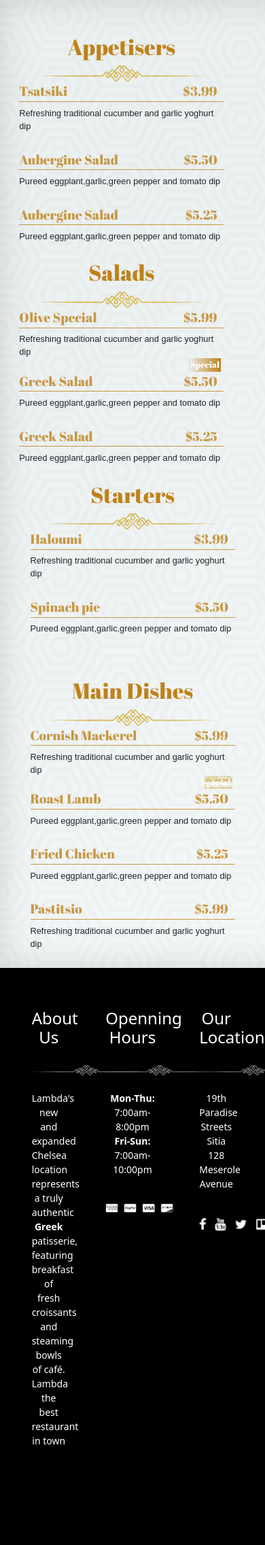
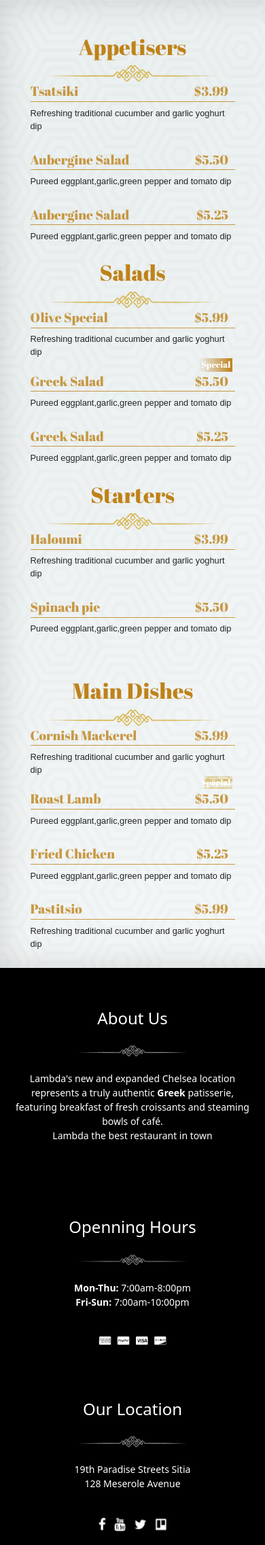
Before and after one commit to Realise-Formation-Digital/22.04-Project-Restaurant, a PHP site: page / in a window 390 px wide; the page is wider, and only the part inside the window is pictured. Shown: that part at 68% size. Before the commit the page ends 2125 px from the top of that part, so only its background shows below. Run offline with PHP 8.4, Linux system fonts and the light colour scheme.

Commit message:
responsiv-finish

```diff
--- a/index.css
+++ b/index.css
@@ -33,6 +33,7 @@
     margin: 0px;
     padding-top: 50px;
 }
+
 #item-al-mackerel{
     margin-bottom: 0;
     padding-bottom: 0;
@@ -67,6 +68,7 @@
     margin-right: 0;
     padding-right: 0.5em;
 }
+/* section footer */
 footer{
     background-color: black;
     color: white;
@@ -104,5 +106,18 @@ footer{
     padding-right: 10%;
 }
  #about-us{
-    padding-left: 10%;
-}
+     padding-left: 10%;
+    }
+
+    @media screen and (max-width: 992px){
+        #espace{
+
+            display: none;
+        }
+        #about-us, #our-location, #openning-hours{
+            padding-left: 0px;
+            padding-right: 0px;
+        }
+
+
+    }
--- a/index.html
+++ b/index.html
@@ -25,7 +25,7 @@
                         <h3 class="gold-color">Appetisers</h3>
                     </div>
                     <div class="menu-title-container d-flex justify-content-center ">
-                        <img src="/images/dividerreussi.png" >
+                        <img  class="img-fluid"src="/images/dividerreussi.png" >
                     </div>
 
                     <div class="item-al d-flex justify-content-between gold-color">
@@ -49,7 +49,7 @@
                     <h3 class="gold-color">Salads</h3>
                     </div>
                     <div class="menu-title-container d-flex justify-content-center">
-                        <img src="/images/dividerreussi.png">
+                        <img class="img-fluid"src="/images/dividerreussi.png">
                     </div>
                     <div class="item-al d-flex justify-content-between gold-color">
                         <span class="item-al-title">Olive Special</span>
@@ -74,7 +74,7 @@
                     <div class="item-al-description">Pureed eggplant,garlic,green pepper and tomato dip</div>
                 </div>
             </div>
-            <div class="col-1"></div>
+            <div id="espace" class="col-1"></div>
             <div id="starters-menu"class="col-lg-3 col-10">
 
                 <div id="starters" class="Starters">
@@ -82,7 +82,7 @@
                     <h3 class="gold-color">Starters</h3>
                     </div>
                     <div class="menu-title-container d-flex justify-content-center">
-                        <img src="/images/dividerreussi.png">
+                        <img class="img-fluid"src="/images/dividerreussi.png">
                     </div>
                     <div class="item-al d-flex justify-content-between gold-color">
                         <span class="item-al-title">Haloumi</span>
@@ -100,7 +100,7 @@
                     <h3 class="gold-color">Main Dishes</h3>
                     </div>
                     <div class="menu-title-container d-flex justify-content-center">
-                        <img src="/images/dividerreussi.png">
+                        <img class="img-fluid"src="/images/dividerreussi.png">
                     </div>
                     <div class="item-al d-flex justify-content-between gold-color">
                         <span class="item-al-title">Cornish Mackerel</span>
@@ -139,17 +139,17 @@
 
         <div class="row justify-content-around">
 
-            <div id="about-us" class="box col-3">
+            <div id="about-us" class="box col-lg-3 col-10">
                 <h3 class="h3footer">About Us</h3>
                 <div class="img-box">
-                    <img  src="/images/divider-footer.png">
+                    <img class="img-fluid" src="/images/divider-footer.png">
 
                 </div>
                 <p class="p-footer" id="p-special-footer">Lambda's new and expanded Chelsea location represents a truly authentic <strong>Greek </strong>
                     patisserie, featuring breakfast of fresh croissants and steaming bowls of café.
                     <br>Lambda the best restaurant in town</p>
             </div>
-            <div class="box col-3">
+            <div id="openning-hours" class="box col-lg-3 col-10">
                 <h3 class="h3footer">Openning Hours</h3>
                 <div class="img-box">
                     <img  src="/images/divider-footer.png">
@@ -157,10 +157,10 @@
                 <p class="p-footer"><strong>Mon-Thu:</strong> 7:00am-8:00pm</p>
                 <p class="p-footer"><strong>Fri-Sun:</strong> 7:00am-10:00pm </p>
                 <div>
-                    <img class="footer-img" src="/images/cards.png">
+                    <img class="footer-img img-fluid" src="/images/cards.png">
                 </div>
             </div>
-            <div id="our-location" class="box col-3">
+            <div id="our-location" class="box col-lg-3 col-10">
                 <h3 class="h3footer">Our Location</h3>
                 <div class="img-box">
                     <img  src="/images/divider-footer.png">
@@ -169,7 +169,7 @@
                 <p class="p-footer">19th Paradise Streets Sitia</p>
                 <p class="p-footer">128 Meserole Avenue</p>
                 <div >
-                    <img class="footer-img" src="/images/social-icon.png">
+                    <img class="footer-img img-fluid" src="/images/social-icon.png">
                 </div>
             </div>
         </div>
```
